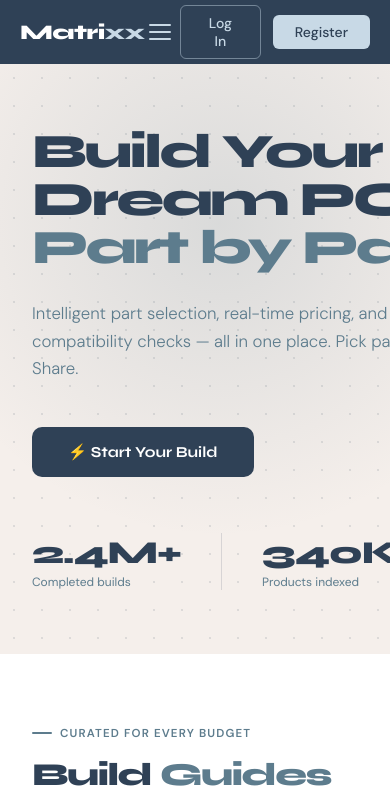
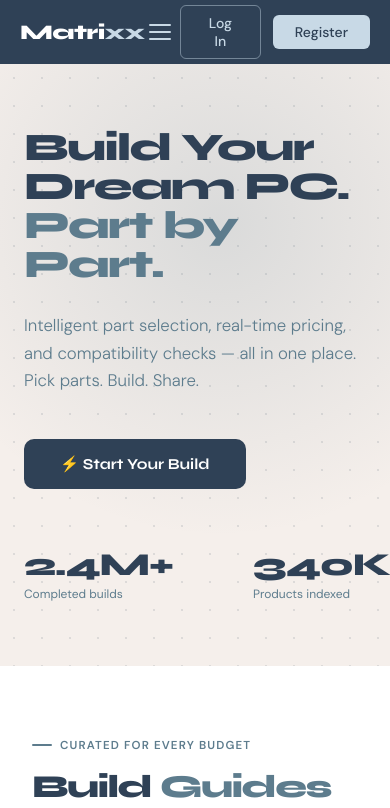
Before and after one commit to Mannloser/Matrixx-pc, a React (Vite) app in the folder frontend/: page / in a window 390 px wide. Shown: the top 808 px of the page. Built offline with nearby package versions, Linux system fonts and the light colour scheme; no server answers.

Commit message:
fix header responsiveness

```diff
--- a/frontend/src/pages/client/css/home.css
+++ b/frontend/src/pages/client/css/home.css
@@ -966,9 +966,21 @@ body {
     .hero {
         grid-template-columns: 1fr;
         min-height: auto;
+        overflow: hidden;
     }
     .hero-right  { display: none; }
-    .hero-left   { padding: 64px 32px; }
+    .hero-left   {
+        padding: 64px 24px 64px 24px;
+        max-width: 100%;
+        overflow: hidden;
+    }
+    .hero-headline {
+        font-size: clamp(2.4rem, 10vw, 3.5rem);
+        letter-spacing: -1.5px;
+        word-break: break-word;
+        overflow-wrap: break-word;
+        max-width: 100%;
+    }
     .section     { padding: 64px 32px; }
     .guides-grid    { grid-template-columns: 1fr; }
     .completed-grid { grid-template-columns: 1fr; }
```
